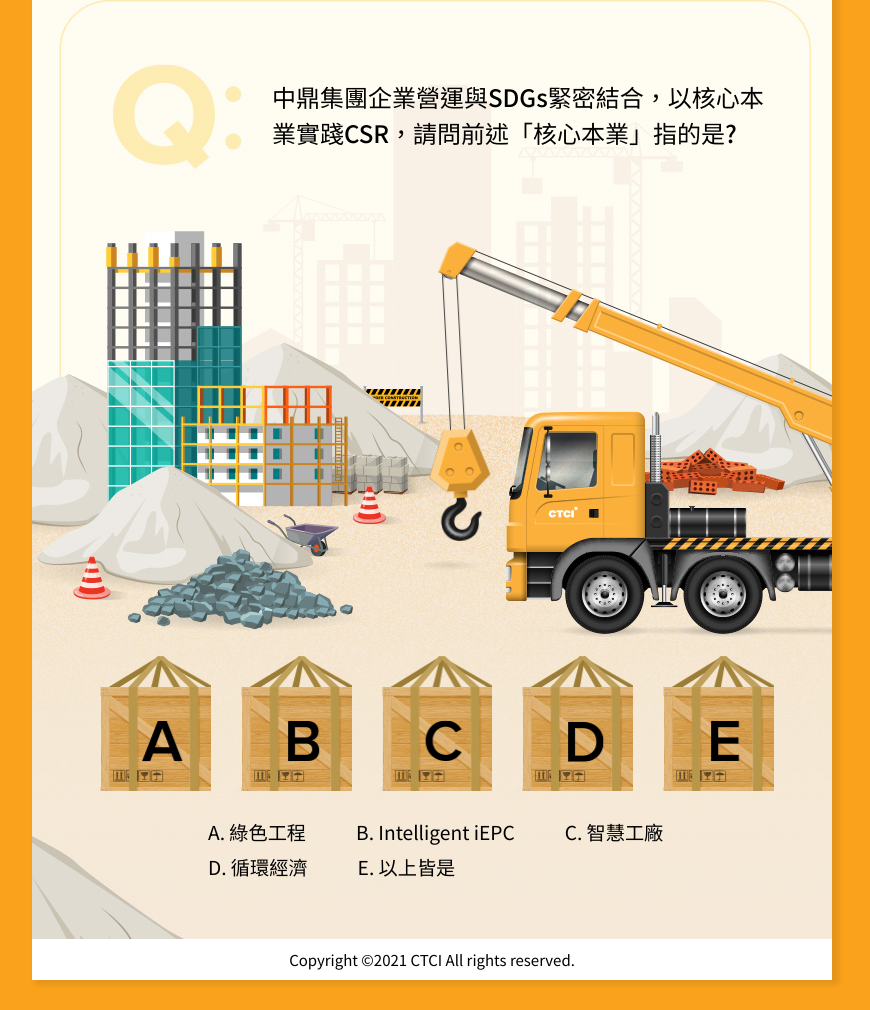
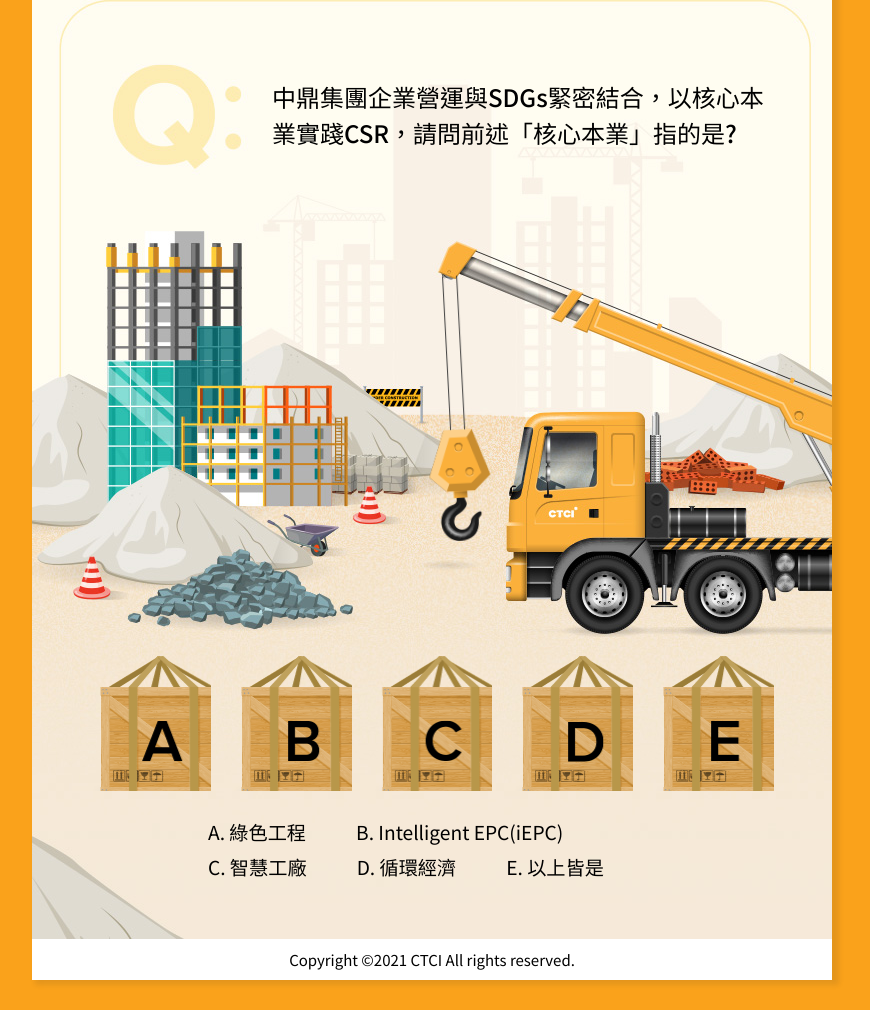
Before and after one commit to pecylin/CTCI-QA-CH-2021, a website: page q4.html in a window 1280 px wide. Shown: the part 171-1181 px from the top of the page, without its empty margins (208-1078 px from the left). Drawn offline with Linux system fonts and the light colour scheme.

Commit message:
text midify

```diff
--- a/q4.html
+++ b/q4.html
@@ -27,7 +27,7 @@
 				</ul>
 				<ul class="ans ans-q4">
 					<li class="ans-item">A. 綠色工程</li>
-					<li class="ans-item">B. Intelligent iEPC</li>
+					<li class="ans-item">B. Intelligent EPC(iEPC)</li>
 					<li class="ans-item">C. 智慧工廠 </li>
 					<li class="ans-item">D. 循環經濟</li>
 					<li class="ans-item">E. 以上皆是</li>
```
